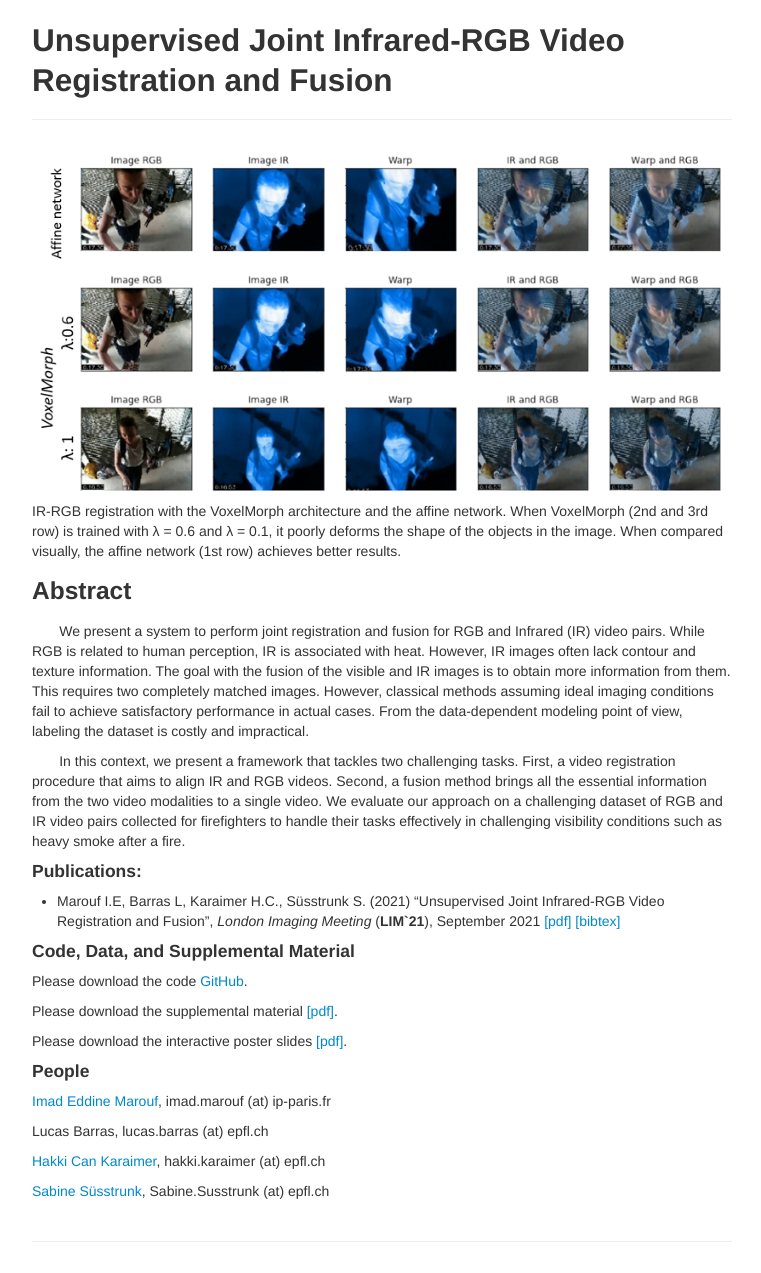
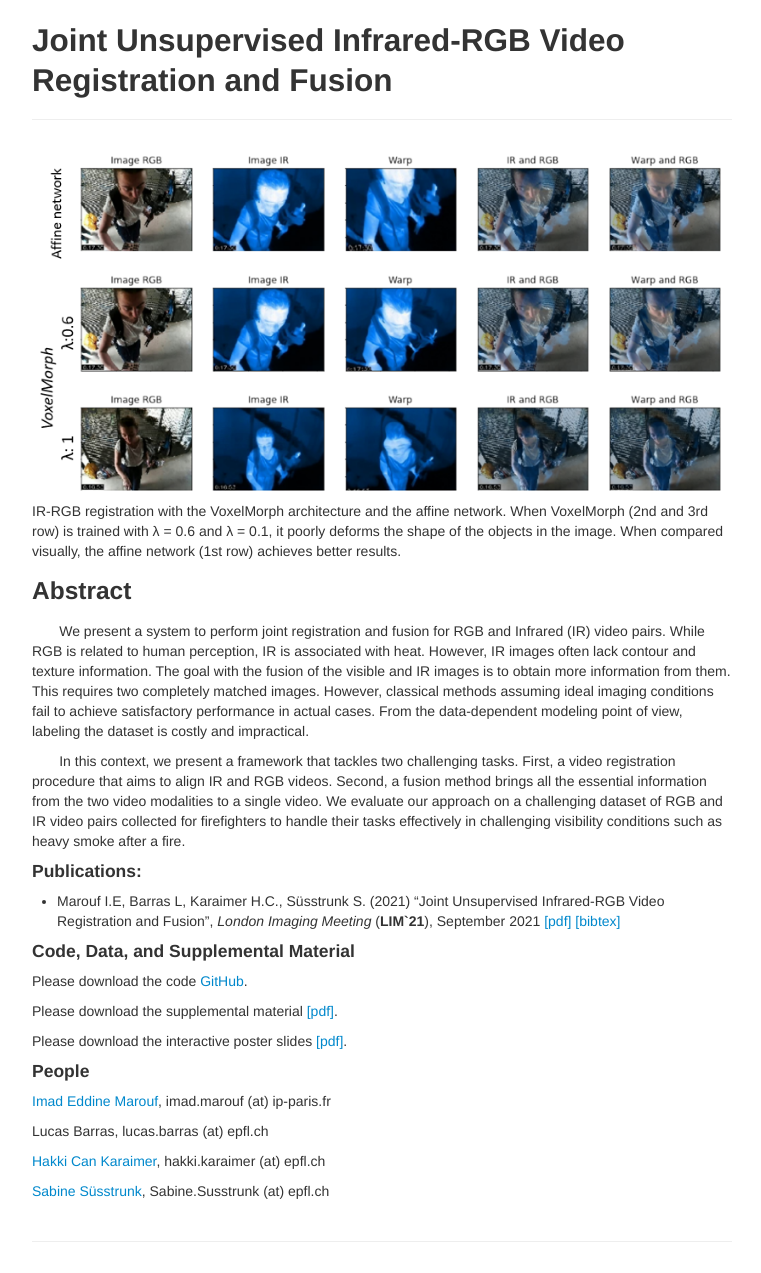
Before and after one commit to IemProg/color-pattern, a Jekyll site: the page built from index.md, in a window 1280 px wide. Shown: the whole page, without its empty margins (258-1019 px from the left). Built offline with Jekyll 4.4.1, drawn with Linux system fonts in a browser that asks for light colours.

```diff
--- a/index.md
+++ b/index.md
@@ -1,6 +1,6 @@
 ---
 layout: page
-title: Unsupervised Joint Infrared-RGB Video Registration and Fusion
+title: Joint Unsupervised Infrared-RGB Video Registration and Fusion
 description: Project Site of LIM Paper "Unsupervised Joint Infrared-RGB Video Registration and Fusion"
 author: Imad Eddine MAROUF
 ---
@@ -32,7 +32,7 @@ tasks effectively in challenging visibility conditions such as heavy
 smoke after a fire.
 
 #### Publications: ####
-* Marouf I.E, Barras L, Karaimer H.C., Süsstrunk S. (2021) "Unsupervised Joint Infrared-RGB Video Registration and Fusion", *London Imaging Meeting* (**LIM`21**), September 2021 [[pdf]](./paper/Joint_Unsupervised_Video_Registration_and_Fusion.pdf) [[bibtex]](./bib/Marouf_Karaimer_LIM21.bib)
+* Marouf I.E, Barras L, Karaimer H.C., Süsstrunk S. (2021) "Joint Unsupervised Infrared-RGB Video Registration and Fusion", *London Imaging Meeting* (**LIM`21**), September 2021 [[pdf]](./paper/Joint_Unsupervised_Video_Registration_and_Fusion.pdf) [[bibtex]](./bib/Marouf_Karaimer_LIM21.bib)
 
 #### Code, Data, and Supplemental Material ####
 
```
